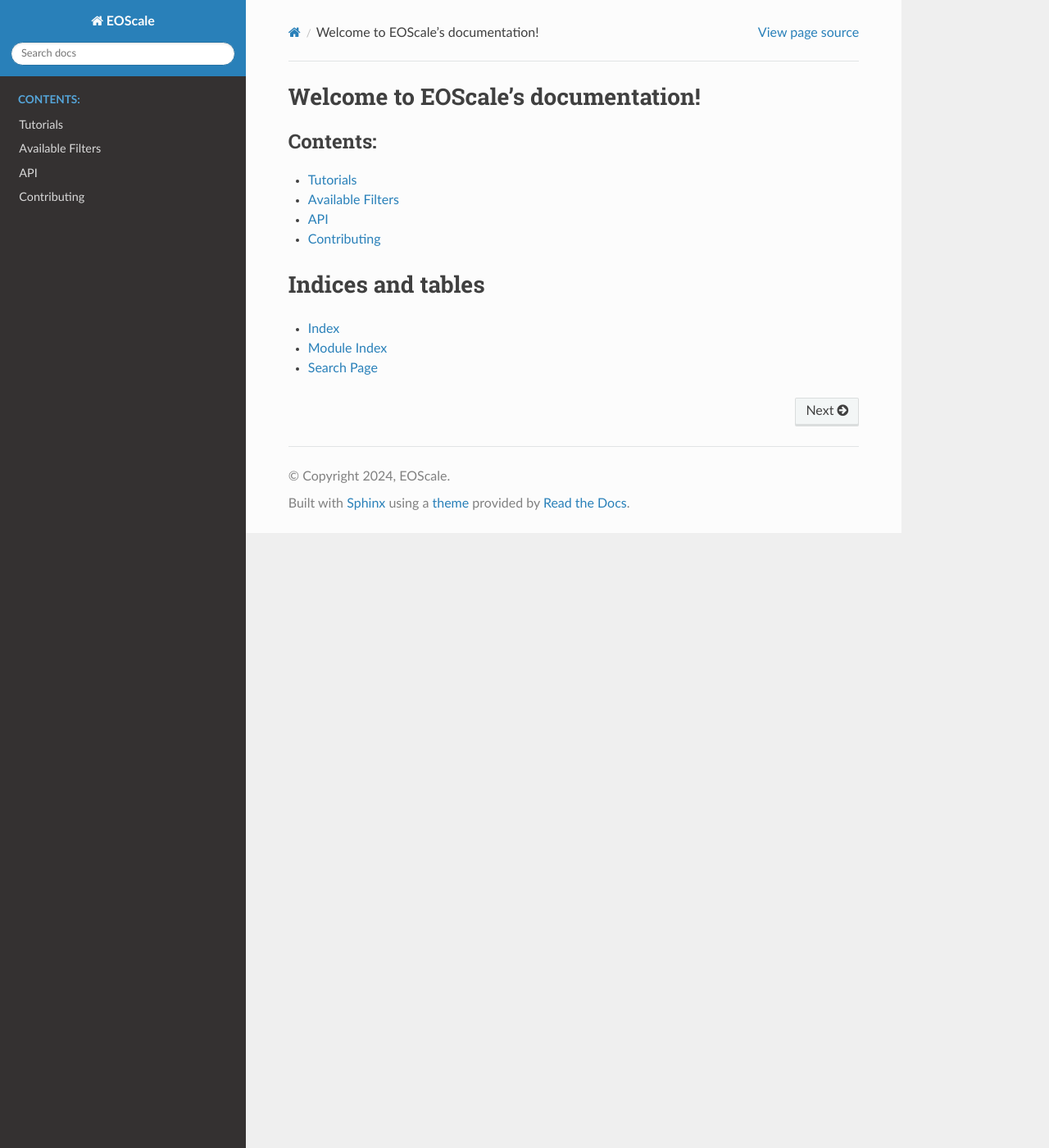
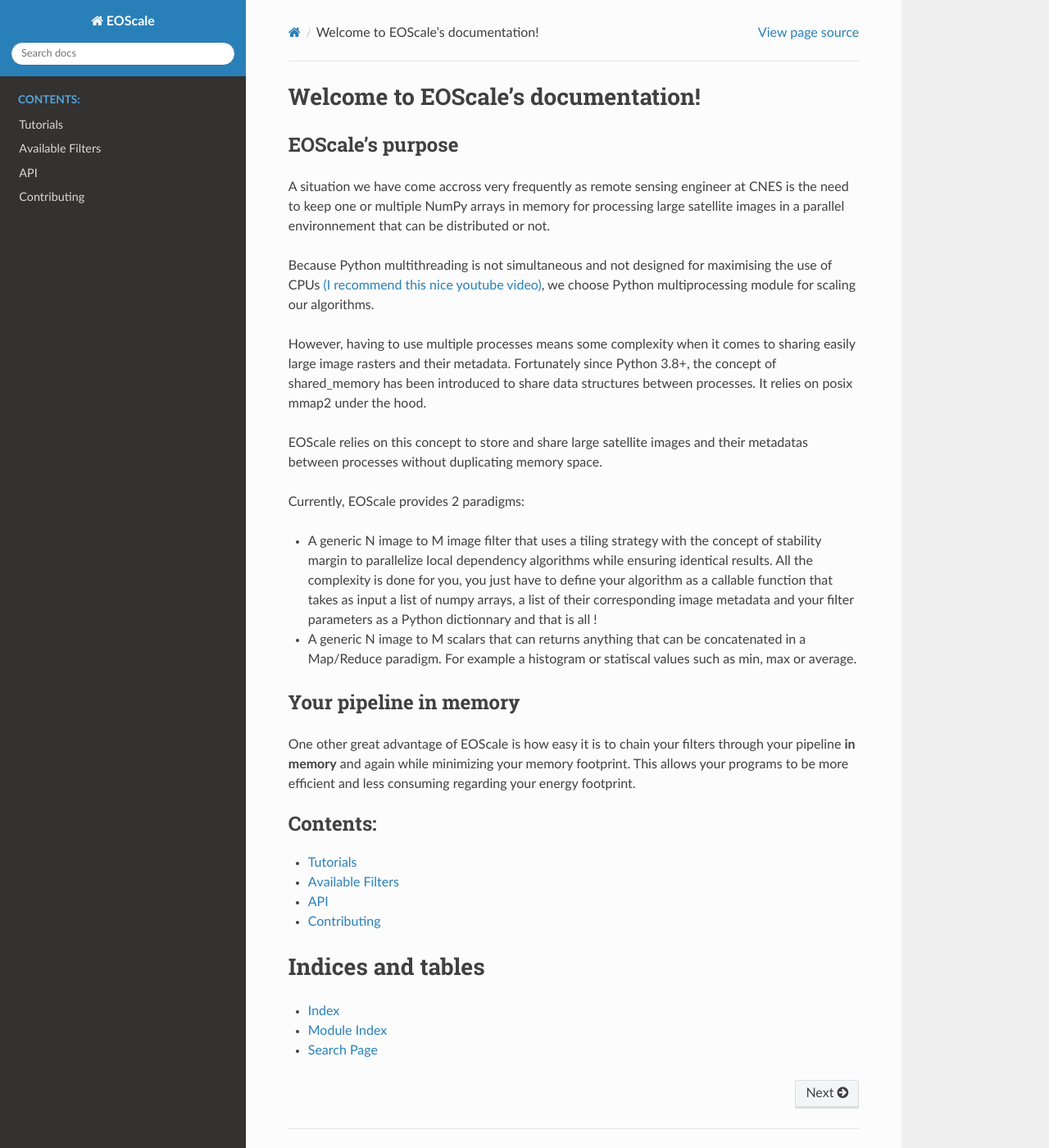
Before and after one commit to CNES/eoscale, a Sphinx documentation site: the page built from docs/source/index.rst, in a window 1280 px wide and 1400 px high. Shown: the whole window at 82% size. Built offline with Sphinx 7.4.7 and the Read the Docs theme 2.0.0, drawn with Linux system fonts in a browser that asks for light colours; pages that are not in the unit, such as notebooks, are missing from menus.

Commit message:
doc: add readme content in index.rst

```diff
--- a/docs/source/index.rst
+++ b/docs/source/index.rst
@@ -5,6 +5,28 @@
 
 Welcome to EOScale's documentation!
 ===================================
+
+EOScale's purpose
+*****************
+
+A situation we have come accross very frequently as remote sensing engineer at CNES is the need to keep one or multiple NumPy arrays in memory for processing large satellite images in a parallel environnement that can be distributed or not.
+
+Because Python multithreading is not simultaneous and not designed for maximising the use of CPUs `(I recommend this nice youtube video) <https://www.youtube.com/watch?v=AZnGRKFUU0c>`_, we choose Python multiprocessing module for scaling our algorithms.
+
+However, having to use multiple processes means some complexity when it comes to sharing easily large image rasters and their metadata. Fortunately since Python 3.8+, the concept of shared_memory has been introduced to share data structures between processes. It relies on posix mmap2 under the hood.
+
+EOScale relies on this concept to store and share large satellite images and their metadatas between processes without duplicating memory space.
+
+Currently, EOScale provides 2 paradigms:
+
+- A generic N image to M image filter that uses a tiling strategy with the concept of stability margin to parallelize local dependency algorithms while ensuring identical results. All the complexity is done for you, you just have to define your algorithm as a callable function that takes as input a list of numpy arrays, a list of their corresponding image metadata and your filter parameters as a Python dictionnary and that is all !
+
+- A generic N image to M scalars that can returns anything that can be concatenated in a Map/Reduce paradigm. For example a histogram or statiscal values such as min, max or average.
+
+Your pipeline in memory
+***********************
+
+One other great advantage of EOScale is how easy it is to chain your filters through your pipeline **in memory** and again while minimizing your memory footprint. This allows your programs to be more efficient and less consuming regarding your energy footprint.
 
 .. toctree::
    :maxdepth: 1
```
